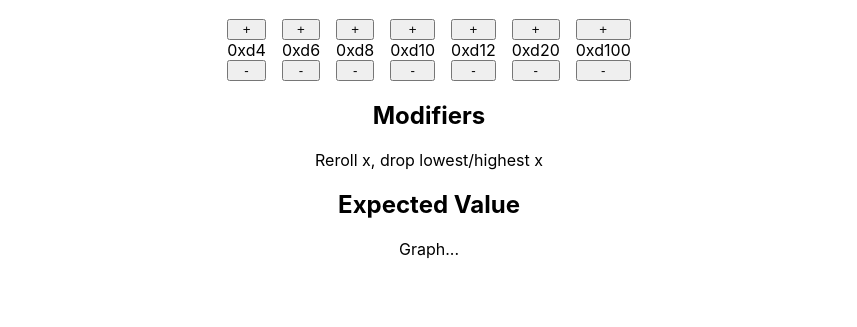
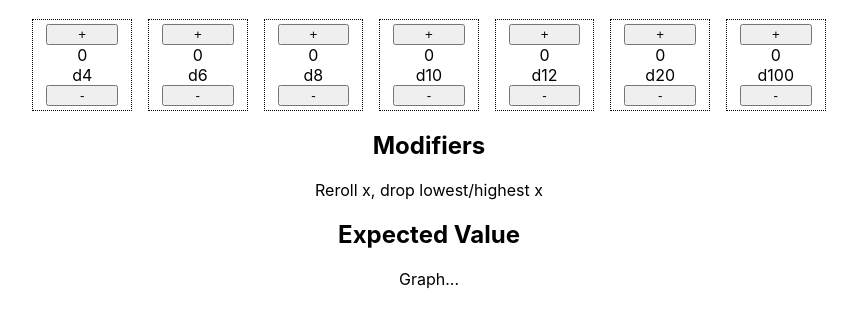
Before and after one commit to superepicninjaswag/calculator, a plain HTML site: page index.html in a window 1280 px wide. Shown: the part 63-390 px from the top of the page, without its empty margins (211-1068 px from the left). Drawn offline with Linux system fonts and the light colour scheme.

Commit message:
Finalize 1.0 design

```diff
--- a/index.html
+++ b/index.html
@@ -13,37 +13,44 @@
         <div id="dice-jar">
             <div id="d4" class="die">
                 <button class="add">+</button>
-                <div class="value">0xd4</div>
+                <div class="value">0</div>
+                <div>d4</div>
                 <button class="subtract">-</button>
             </div>
             <div id="d6" class="die">
                 <button class="add">+</button>
-                <div class="value">0xd6</div>
+                <div class="value">0</div>
+                <div>d6</div>
                 <button class="subtract">-</button>
             </div>
             <div id="d8" class="die">
                 <button class="add">+</button>
-                <div class="value">0xd8</div>
+                <div class="value">0</div>
+                <div>d8</div>
                 <button class="subtract">-</button>
             </div>
             <div id="d10" class="die">
                 <button class="add">+</button>
-                <div class="value">0xd10</div>
+                <div class="value">0</div>
+                <div>d10</div>
                 <button class="subtract">-</button>
             </div>
             <div id="d12" class="die">
                 <button class="add">+</button>
-                <div class="value">0xd12</div>
+                <div class="value">0</div>
+                <div>d12</div>
                 <button class="subtract">-</button>
             </div>
             <div id="d20" class="die">
                 <button class="add">+</button>
-                <div class="value">0xd20</div>
+                <div class="value">0</div>
+                <div>d20</div>
                 <button class="subtract">-</button>
             </div>
             <div id="d100" class="die">
                 <button class="add">+</button>
-                <div class="value">0xd100</div>
+                <div class="value">0</div>
+                <div>d100</div>
                 <button class="subtract">-</button>
             </div>
         </div>
--- a/styles.css
+++ b/styles.css
@@ -8,15 +8,28 @@ body {
     align-items: center;
 }
 
+button {
+    width: 80%;
+}
+
 #dice-jar {
     display: flex;
     flex-direction: row;
-    justify-content: space-between;
+    justify-content: center;
     align-items: center;
     gap: 16px;
+    flex-wrap: wrap;
+
+    width: 70vw;
 }
 
 .die {
     display: flex;
     flex-direction: column;
+    align-items: center;
+    flex-shrink: 1;
+    width: 10%;
+
+    border: 1px dotted black;
+    padding: 4px;
 }
```
